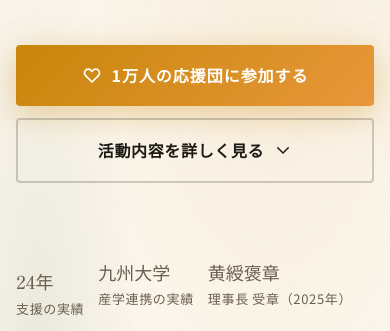
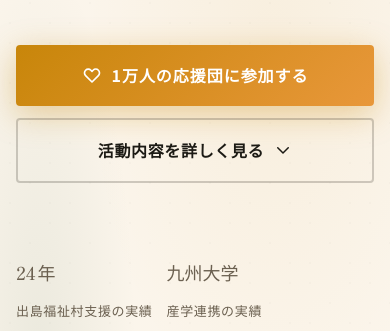
Before and after one commit to yabemasaru23-source/biwa, a plain HTML site: page index.html in a window 390 px wide. Shown: the part 447-778 px from the top of the page. Drawn offline with nearby package versions, Linux system fonts and the light colour scheme.

Commit message:
Update index.html

```diff
--- a/index.html
+++ b/index.html
@@ -448,14 +448,19 @@
         .stat-item {
             display: flex;
             flex-direction: column;
+            justify-content: flex-start;
         }
 
         .stat-num {
             font-family: 'Shippori Mincho', serif;
-            font-size: 42px;
+            font-size: 38px;
             font-weight: 700;
             color: var(--ink);
             line-height: 1;
+            height: 42px;
+            display: flex;
+            align-items: baseline;
+            gap: 2px;
         }
 
         .stat-num span {
@@ -1558,7 +1563,7 @@
             .btn-primary, .btn-secondary { justify-content: center; width: 100%; padding: 16px 24px; font-size: 16px; }
             .hero-stats { gap: 20px; flex-wrap: wrap; }
             .stat-divider { display: none; }
-            .stat-num { font-size: 32px; }
+            .stat-num { font-size: 30px; height: 34px; }
 
             /* Section inner padding */
             .section-inner { padding: 0 16px; }
@@ -1630,7 +1635,7 @@
         @media (max-width: 480px) {
             .hero-headline { font-size: 38px; }
             .hero-stats { gap: 14px; }
-            .stat-num { font-size: 28px; }
+            .stat-num { font-size: 26px; height: 30px; }
             .ticker-track { animation-duration: 20s; }
             .story-closing-photo { width: 130px; height: 130px; }
             .story-closing-photo img { width: 130px; height: 130px; }
@@ -3082,17 +3087,17 @@
         <div class="hero-stats">
             <div class="stat-item">
                 <div class="stat-num"><span class="counter" data-target="24">0</span><span>年</span></div>
-                <div class="stat-label">支援の実績</div>
+                <div class="stat-label">出島福祉村支援の実績</div>
             </div>
             <div class="stat-divider"></div>
             <div class="stat-item">
-                <div class="stat-num" style="font-size:clamp(18px,2.4vw,26px);"><span>九州大学</span></div>
+                <div class="stat-num" style="font-size:26px;"><span>九州大学</span></div>
                 <div class="stat-label">産学連携の実績</div>
             </div>
             <div class="stat-divider"></div>
             <div class="stat-item">
-                <div class="stat-num" style="font-size:clamp(18px,2.4vw,26px);"><span>黄綬褒章</span></div>
-                <div class="stat-label">理事長 受章（2025年）</div>
+                <div class="stat-num" style="font-size:26px;"><span>黄綬褒章</span></div>
+                <div class="stat-label">理事長受章（2025年）<br>出島福祉村支援の実績</div>
             </div>
             <div class="stat-divider"></div>
             <div class="stat-item">
```
